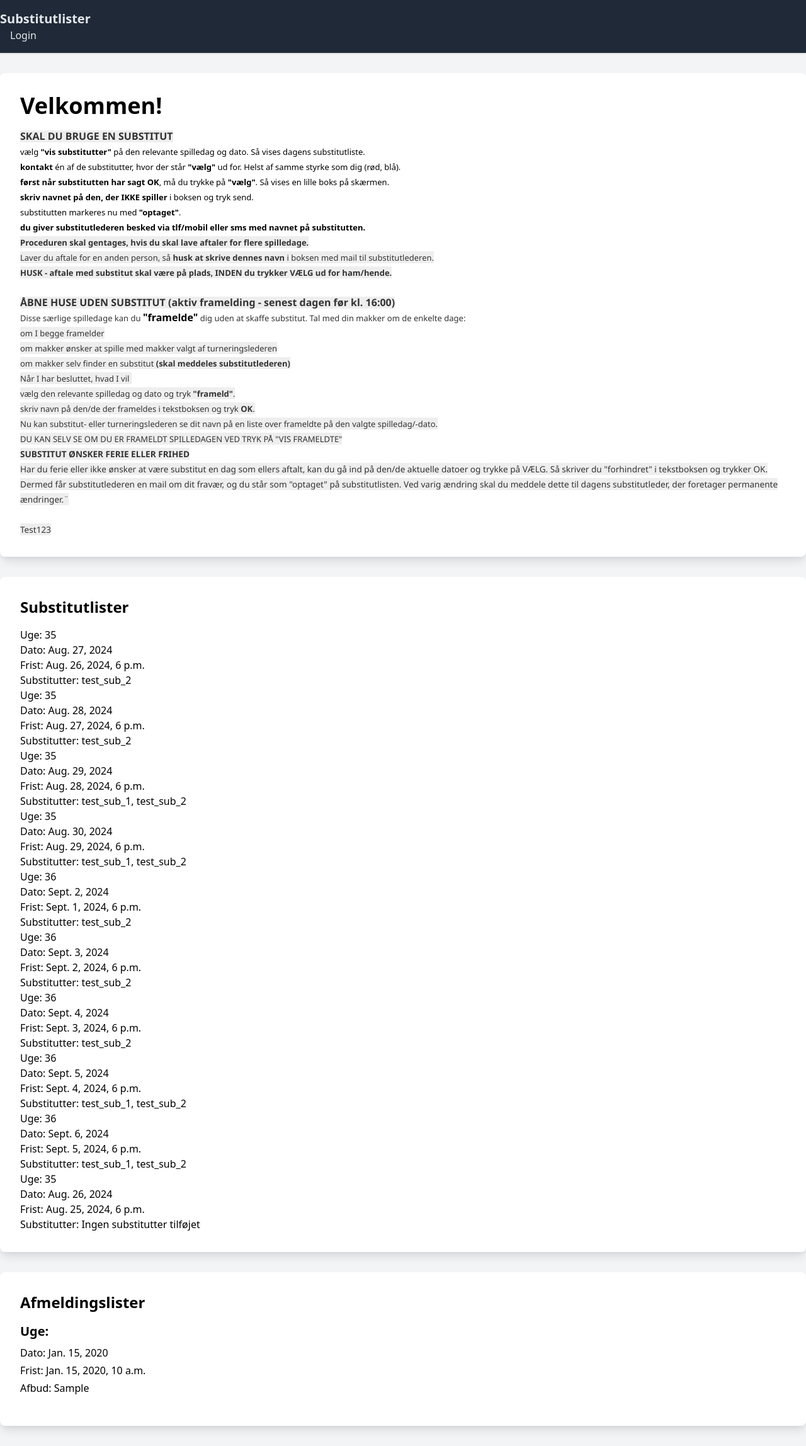
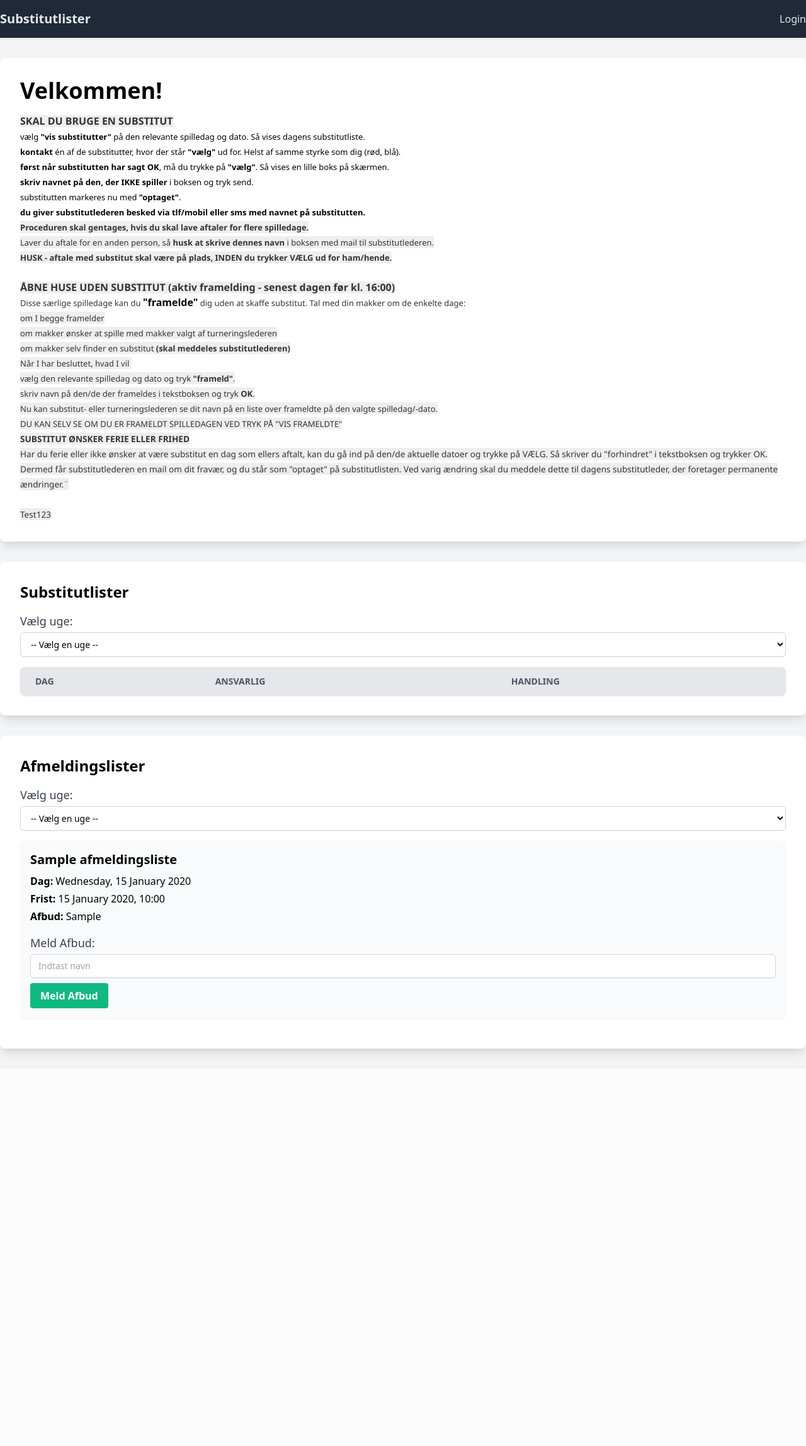
Before and after one commit to philipnickel/Bridgehjemmeside, a Django app: page / in a window 1280 px wide. Shown: the whole page at 63% size. After the commit the page ends 1680 px from the top, so only its background shows below. Run offline with Django 4.2, Linux system fonts and the light colour scheme; data comes from the database, SQL or seed files in the repository; both versions use the stored data as it was before the commit; tables that the repository leaves empty hold one stand-in row (values such as "Sample post").

Commit message:
afmeldingsliste

```diff
--- a/bridge_club_management/club_management/models.py
+++ b/bridge_club_management/club_management/models.py
@@ -59,7 +59,6 @@
     week = models.ForeignKey(Week, on_delete=models.CASCADE)
     day = models.DateField()
     deadline = models.DateTimeField()
-    substitutes_text = models.TextField(blank=True)  # Change to TextField
 
     def __str__(self):
         return self.name
--- a/bridge_club_management/club_management/templates/front_page.html
+++ b/bridge_club_management/club_management/templates/front_page.html
@@ -7,11 +7,13 @@
   <title>Substitutlister</title>
   <!-- Include Tailwind CSS -->
   <link href="https://cdn.jsdelivr.net/npm/tailwindcss@2.2.19/dist/tailwind.min.css" rel="stylesheet">
+  <!-- Include Alpine.js for interactivity -->
+  <script src="https://cdn.jsdelivr.net/npm/alpinejs@2.8.0/dist/alpine.min.js" defer></script>
 </head>
 
 <body class="bg-gray-100">
   <nav class="bg-gray-800 shadow">
-    <div class="container mx-auto py-4">
+    <div class="container mx-auto py-4 flex justify-between items-center">
       <a class="text-xl font-bold text-gray-200" href="#">Substitutlister</a>
       <ul class="ml-auto">
         <li class="inline-block ml-4"><a href="{% url 'admin:index' %}" class="text-gray-200">Login</a></li>
@@ -27,43 +29,115 @@
     </div>
 
     <!-- Substitutlister Section -->
-    <div class="bg-white shadow-lg rounded-lg p-8 mb-8">
+    <div class="bg-white shadow-lg rounded-lg p-8 mb-8" x-data="{ selectedWeek: '' }">
       <h2 class="text-2xl font-bold mb-4">Substitutlister</h2>
-      <ul>
 
-        {% for substitutliste in substitutlister %}
-        <li class="list-group-item">
-          <h5 class="card-title">Uge: {{ substitutliste.week.name }}</h5>
-          <p class="card-text">Dato: {{ substitutliste.day }}</p>
-          <p class="card-text">Frist: {{ substitutliste.deadline }}</p>
-          <p class="card-text">Substitutter:
-            {% if substitutliste.substitutes_text %}
-            {{ substitutliste.substitutes_text }}
-            {% else %}
-            Ingen substitutter tilføjet
-            {% endif %}
-          </p>
-        </li>
-        {% endfor %}
-      </ul>
+      <!-- Week Selection Dropdown -->
+      <div class="mb-4">
+        <label for="week-selector" class="block text-lg font-medium text-gray-700">Vælg uge:</label>
+        <select id="week-selector" x-model="selectedWeek"
+          class="mt-1 block w-full py-2 px-3 border border-gray-300 bg-white rounded-md shadow-sm focus:outline-none focus:ring-indigo-500 focus:border-indigo-500 sm:text-sm">
+          <option value="">-- Vælg en uge --</option>
+          {% for week in weeks %}
+          <option value="{{ week.id }}">{{ week.name }}</option>
+          {% endfor %}
+        </select>
+      </div>
+
+      <!-- Substitutliste Table -->
+      <table class="min-w-full bg-white shadow rounded-lg overflow-hidden">
+        <thead>
+          <tr class="bg-gray-200 text-gray-600 uppercase text-sm leading-normal">
+            <th class="py-3 px-6 text-left">Dag</th>
+            <th class="py-3 px-6 text-left">Ansvarlig</th>
+            <th class="py-3 px-6 text-left">Handling</th>
+          </tr>
+        </thead>
+        <tbody>
+          <!-- Loop through substitutlister and only show those that match the selected week -->
+          {% for substitutliste in substitutlister %}
+          <tr x-show="selectedWeek == '{{ substitutliste.week.id }}'"
+            class="border-b border-gray-200 hover:bg-gray-100">
+            <td class="py-3 px-6 text-left whitespace-nowrap">
+              {{ substitutliste.day|date:"l" }} ({{ substitutliste.day }})
+            </td>
+            <td class="py-3 px-6 text-left">
+              {% with substitutliste.day.id as day_id %}
+              {% with responsibility_list|dictsort:"0"|first as first_responsibility %}
+              {% if first_responsibility.0 == day_id %}
+              {{ first_responsibility.1 }}
+              {% else %}
+              Ikke tildelt
+              {% endif %}
+              {% endwith %}
+              {% endwith %}
+            </td>
+            <td class="py-3 px-6 text-left">
+              <button
+                class="bg-blue-500 hover:bg-blue-700 text-white font-bold py-2 px-4 rounded focus:outline-none focus:shadow-outline"
+                onclick="selectSubstitut({{ substitutliste.id }}, '{{ substitutliste.day }}')">Vælg</button>
+            </td>
+          </tr>
+          {% endfor %}
+        </tbody>
+      </table>
     </div>
 
     <!-- Afmeldingslister Section -->
-    <div class="bg-white shadow-lg rounded-lg p-8">
+    <div class="bg-white shadow-lg rounded-lg p-8 mb-8" x-data="{ selectedWeekAfbud: '' }">
       <h2 class="text-2xl font-bold mb-4">Afmeldingslister</h2>
+
+      <!-- Week Selection Dropdown -->
+      <div class="mb-4">
+        <label for="week-selector-afbud" class="block text-lg font-medium text-gray-700">Vælg uge:</label>
+        <select id="week-selector-afbud" x-model="selectedWeekAfbud"
+          class="mt-1 block w-full py-2 px-3 border border-gray-300 bg-white rounded-md shadow-sm focus:outline-none focus:ring-indigo-500 focus:border-indigo-500 sm:text-sm">
+          <option value="">-- Vælg en uge --</option>
+          {% for week in weeks %}
+          <option value="{{ week.id }}">{{ week.name }}</option>
+          {% endfor %}
+        </select>
+      </div>
+
+      <!-- Afmeldingsliste Display -->
       <ul>
+        <!-- Loop through afmeldingslister and only show those that match the selected week -->
         {% for afmeldingsliste in afmeldingslister %}
-        <li class="mb-4">
-          <h3 class="text-xl font-bold mb-2">Uge: {{ afmeldingsliste.week.name }}</h3>
-          <p class="mb-1">Dato: {{ afmeldingsliste.day }}</p>
-          <p class="mb-1">Frist: {{ afmeldingsliste.deadline }}</p>
-          <p class="mb-1">Afbud: {{ afmeldingsliste.afbud }}</p>
+        <li x-show="selectedWeekAfbud == '{{ afmeldingsliste.week.id }}'"
+          class="mb-4 bg-gray-50 p-4 rounded-lg shadow-sm">
+          <h3 class="text-xl font-bold mb-2">{{ afmeldingsliste.name }}</h3>
+          <p class="mb-1"><strong>Dag:</strong> {{ afmeldingsliste.day|date:"l, d F Y" }}</p>
+          <p class="mb-1"><strong>Frist:</strong> {{ afmeldingsliste.deadline|date:"d F Y, H:i" }}</p>
+          <p class="mb-1"><strong>Afbud:</strong> {{ afmeldingsliste.afbud }}</p>
+
+          <!-- Form to Append Afbud -->
+          <form action="{% url 'append_afbud' afmeldingsliste.id %}" method="post" class="mt-4">
+            {% csrf_token %}
+            <label for="afbud-name" class="block text-lg font-medium text-gray-700">Meld Afbud:</label>
+            <input type="text" id="afbud-name" name="afbud_name"
+              class="mt-1 block w-full py-2 px-3 border border-gray-300 bg-white rounded-md shadow-sm focus:outline-none focus:ring-indigo-500 focus:border-indigo-500 sm:text-sm"
+              placeholder="Indtast navn">
+            <button type="submit"
+              class="mt-2 bg-green-500 hover:bg-green-700 text-white font-bold py-2 px-4 rounded focus:outline-none focus:shadow-outline">
+              Meld Afbud
+            </button>
+          </form>
         </li>
         {% endfor %}
       </ul>
     </div>
   </div>
 
+  <!-- Add your JavaScript at the end of the body -->
+  <script>
+    function selectSubstitut(listId, day) {
+      let email = prompt("Indtast din email for at vælge substitut for " + day + ":");
+      if (email) {
+        alert("Substitut valgt! En notifikation vil blive sendt til den ansvarlige.");
+        // Logic to update the substitut status in the backend should be added here
+      }
+    }
+  </script>
 
 </body>
 
--- a/bridge_club_management/club_management/urls.py
+++ b/bridge_club_management/club_management/urls.py
@@ -1,8 +1,10 @@
+
 from django.urls import path
 from . import views
 
 urlpatterns = [
     path('', views.front_page, name='front_page'),
+    path('select_substitut/', views.select_substitut, name='select_substitut'),
     path('login/', views.login, name='login'),
-    # Add more URL patterns as needed
+    path('append-afbud/<int:afmeldingsliste_id>/', views.append_afbud, name='append_afbud'),
 ]
--- a/bridge_club_management/club_management/views.py
+++ b/bridge_club_management/club_management/views.py
@@ -1,26 +1,91 @@
-from django.shortcuts import render
-from .models import Configuration, Substitutliste, Afmeldingsliste
+
+# views.py
+from django.shortcuts import render, redirect, get_object_or_404
+from django.core.mail import send_mail
+from .models import Configuration, Substitutliste, Afmeldingsliste, Week, DayResponsibility, UserSubstitutAssignment
+from django.contrib.auth.models import User
+
+
+def append_afbud(request, afmeldingsliste_id):
+    afmeldingsliste = get_object_or_404(Afmeldingsliste, id=afmeldingsliste_id)
+
+    if request.method == 'POST':
+        afbud_name = request.POST.get('afbud_name').strip()
+
+        if afbud_name:
+            # Append the new name to the existing 'afbud' field
+            if afmeldingsliste.afbud and not afmeldingsliste.afbud.endswith('\n'):
+                afmeldingsliste.afbud += '\n'
+            afmeldingsliste.afbud += ', ' + afbud_name
+
+            # Save the updated Afmeldingsliste
+            afmeldingsliste.save()
+
+    # Redirect back to the front page or wherever appropriate
+    return redirect('front_page')
+
 
 def front_page(request):
-    # Logic to fetch data for the front page
-    configuration = Configuration.objects.first()  # Assuming there's only one configuration object
-    welcome_text = configuration.welcome_text if configuration else ''  # Get the welcome text or an empty string if no configuration exists
+    # Fetch the configuration for the welcome text
+    configuration = Configuration.objects.first()
+    welcome_text = configuration.welcome_text if configuration else ''
 
-    # Retrieve substitutlister data from the database
+    # Retrieve all substitutlister, afmeldingslister, and weeks from the database
     substitutlister = Substitutliste.objects.all()
+    afmeldingslister = Afmeldingsliste.objects.all()
+    weeks = Week.objects.all()
 
-    # Retrieve afmeldingslister data from the database
-    afmeldingslister = Afmeldingsliste.objects.all()
+    # Prepare the responsibility data
+    responsibilities = DayResponsibility.objects.all()
 
-    # Pass the substitutlister and afmeldingslister data along with welcome text to the template context
+    # Debugging output to check if responsibilities and coordinators are being retrieved correctly
+    responsibility_list = []
+    for res in responsibilities:
+        coordinator_email = res.coordinator.email if res.coordinator else "ikke tildelt"
+        responsibility_list.append((res.day.id, coordinator_email))
+        print(f"Day: {res.day.name}, Coordinator: {coordinator_email}")
+
+    # Pass the data to the template context
     context = {
         'substitutlister': substitutlister,
         'afmeldingslister': afmeldingslister,
-        'welcome_text': welcome_text
+        'weeks': weeks,
+        'welcome_text': welcome_text,
+        'responsibility_list': responsibility_list,
     }
 
     return render(request, 'front_page.html', context)
 
+
+def select_substitut(request):
+    if request.method == 'POST':
+        list_id = request.POST.get('list_id')
+        email = request.POST.get('email')
+
+        # Fetch the Substitutliste object
+        substitutliste = Substitutliste.objects.get(id=list_id)
+
+        # Update the user assignment status
+        UserSubstitutAssignment.objects.filter(substitutliste=substitutliste, user__email=email).update(status='Taken')
+
+        # Get the responsible person email
+        responsible_person_email = substitutliste.responsible_person.email  # Adjust based on your actual model
+
+        # Send an email notification to the responsible person
+        send_mail(
+            subject=f'Substitut valgt for {substitutliste.day}',
+            message=f'Substitut for {substitutliste.day} er blevet valgt. Kontaktperson: {email}.',
+            from_email='no-reply@example.com',
+            recipient_list=[responsible_person_email],  # Assumes there is a field for email
+            fail_silently=False,
+        )
+
+        # Redirect back to the front page or wherever appropriate
+        return redirect('front_page')
+
+    # If not POST, redirect back
+    return redirect('front_page')
+
 def login(request):
     # Logic for handling login functionality
     return render(request, 'login.html')
```
Also changed, not shown: bridge_club_management/static/scripts.js (added, +47 -0 lines), bridge_club_management/bridge_club_management/settings.py (line endings or trailing spaces), bridge_club_management/club_management/migrations/0031_remove_substitutliste_substitutes_text.py (added), bridge_club_management/db.sqlite3.
